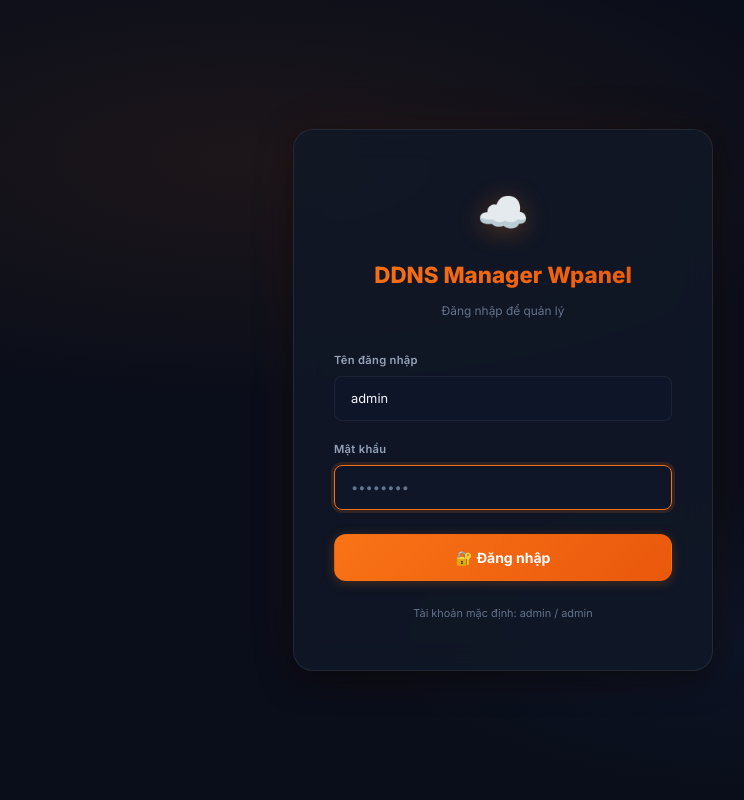
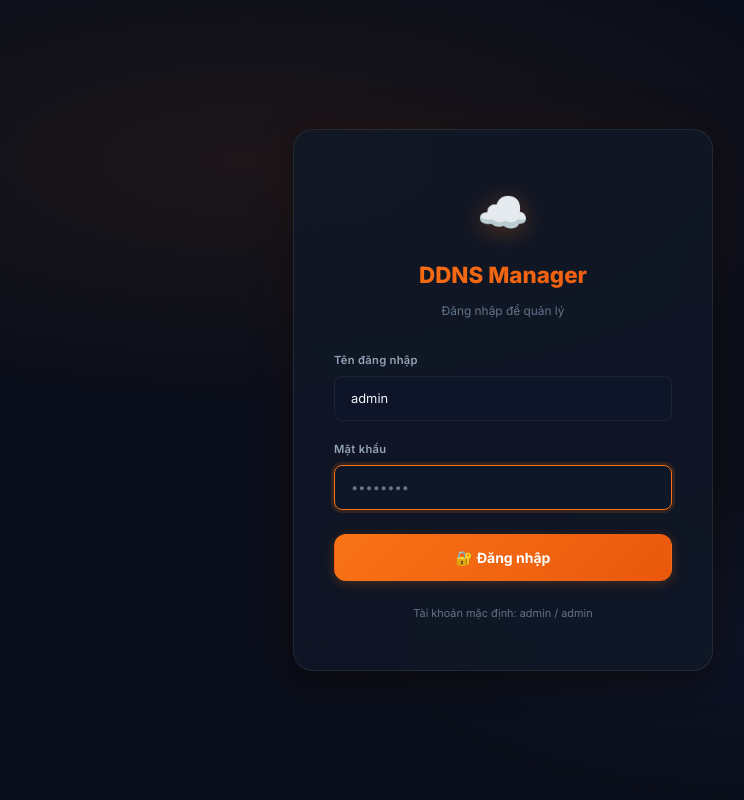
Before and after one commit to nqthaivl/cloudflare-ddns, a Flask app: page / in a window 1280 px wide. Shown: the whole page, without its empty margins (137-881 px from the left). Run offline with Flask 2, Linux system fonts and the light colour scheme.

Commit message:
Update index.html

```diff
--- a/App/templates/index.html
+++ b/App/templates/index.html
@@ -20,7 +20,7 @@
         <div class="login-card">
             <div class="login-header">
                 <div class="login-logo">☁️</div>
-                <h1 class="login-title">DDNS Manager Wpanel</h1>
+                <h1 class="login-title">DDNS Manager</h1>
                 <p class="login-subtitle">Đăng nhập để quản lý</p>
             </div>
             <div class="login-form">
```
